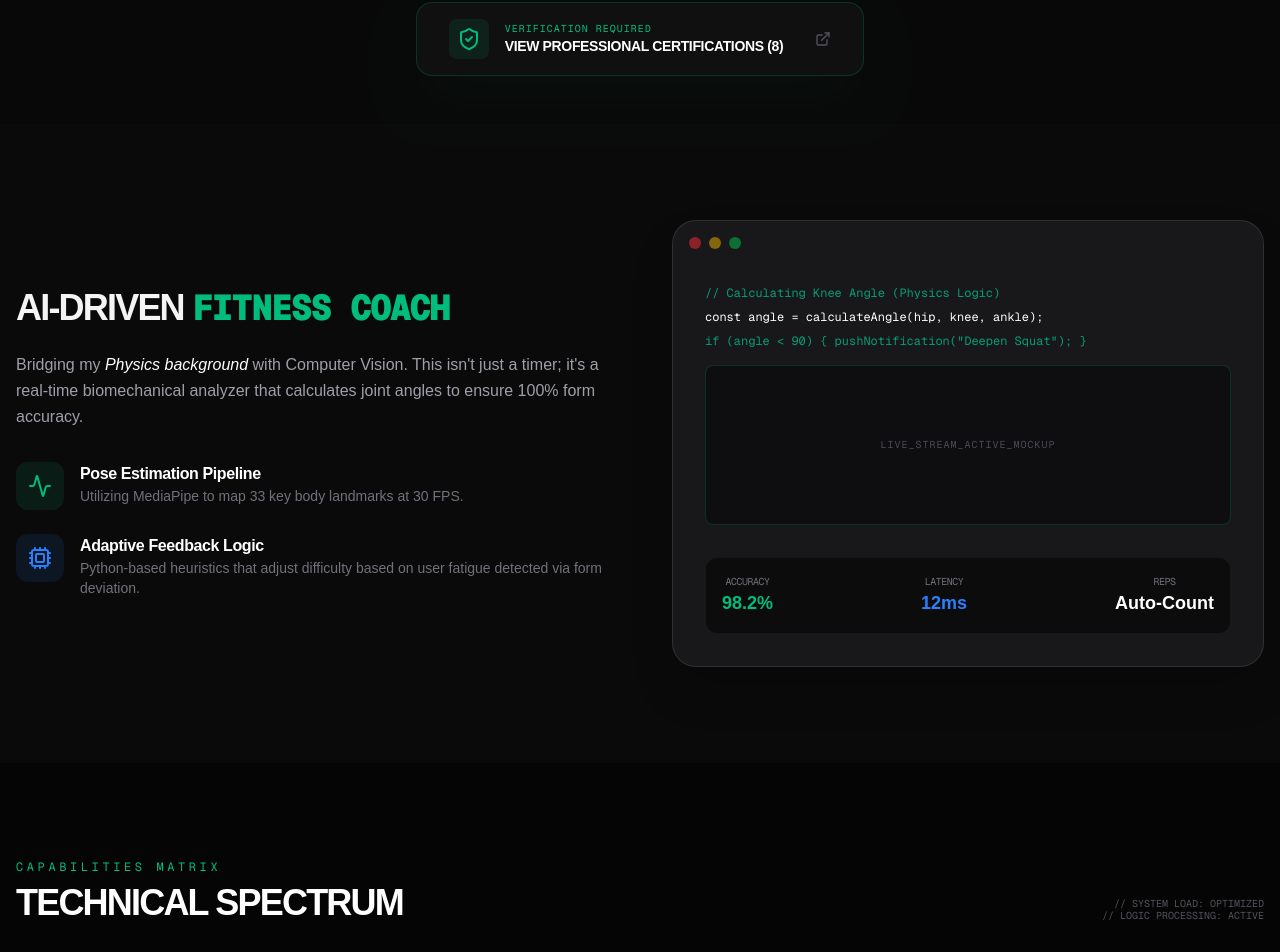
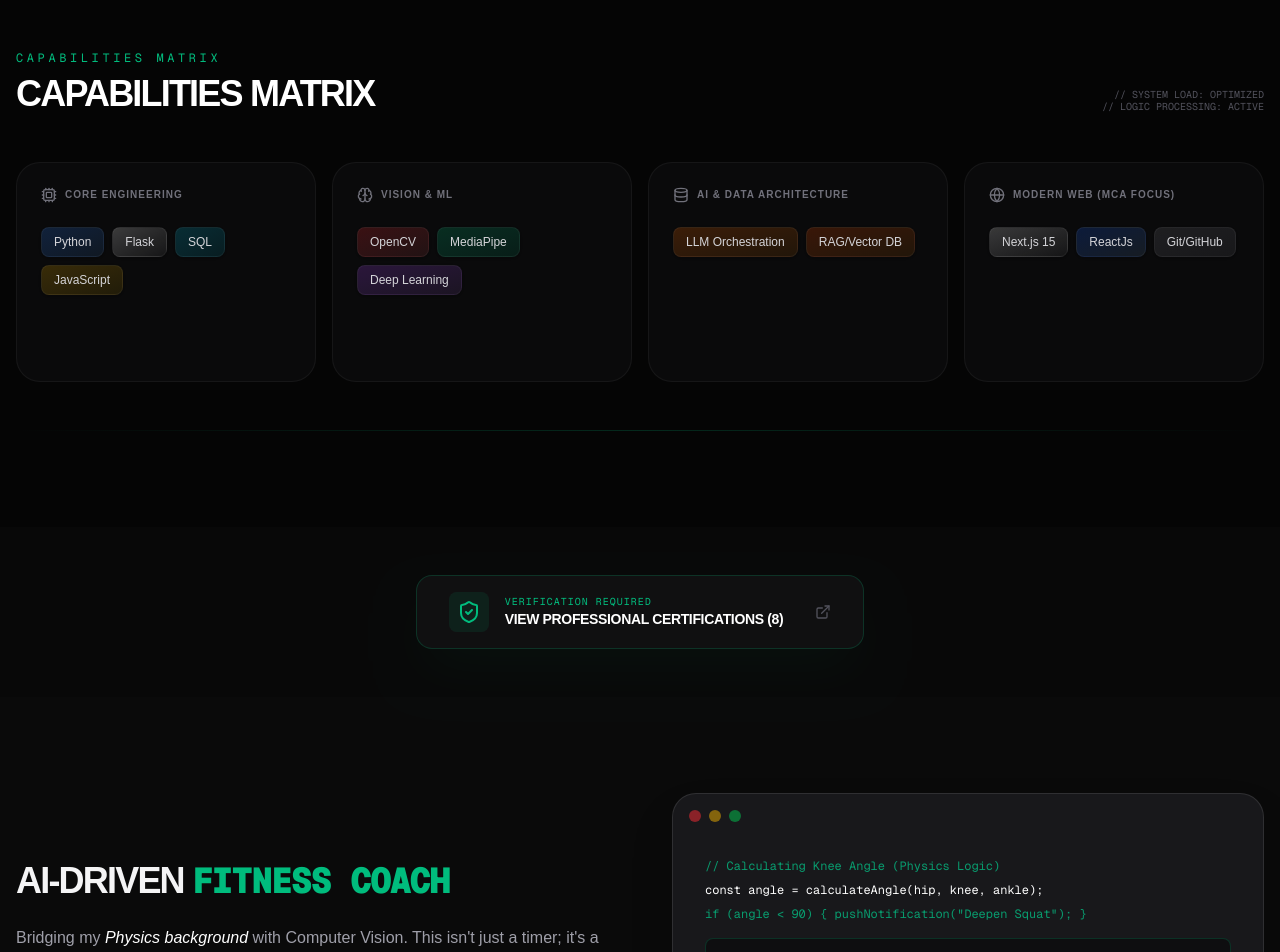
Before and after one commit to pavanpavumg/PavanmgAI, a Next.js app: page / in a window 1280 px wide. Shown: the part 1932-2884 px from the top of the page. Built offline with nearby package versions, Linux system fonts and the light colour scheme.

Commit message:
style: reorder sections and rename Technical Spectrum to Capabilities Matrix

```diff
--- a/src/app/page.tsx
+++ b/src/app/page.tsx
@@ -5,7 +5,7 @@ import ProjectCaseStudy from "@/components/ProjectCaseStudy";
 import AboutMe from "@/components/AboutMe";
 import Experience from "@/components/Experience";
 import Certifications from "@/components/Certifications";
-import { BrainCircuit, Atom, MonitorSmartphone, Terminal } from "lucide-react";
+import { BrainCircuit, MonitorSmartphone, Terminal } from "lucide-react";
 
 export default function Home() {
   return (
@@ -31,14 +31,14 @@ export default function Home() {
       {/* 3. Experience Section */}
       <Experience />
 
-      {/* 4. Certifications Section */}
+      {/* 4. Capabilities Matrix (Skills) - Now following Experience */}
+      <PhysicsSkills />
+
+      {/* 5. Certifications Section (Modal Trigger) */}
       <Certifications />
 
-      {/* 5. Flagship Project Focus (The Impressor) */}
+      {/* 6. Flagship Project Focus (The Impressor) */}
       <ProjectCaseStudy />
-
-      {/* 6. Technical Spectrum (Capabilities Matrix) */}
-      <PhysicsSkills />
 
       {/* 7. Other Projects Grid */}
       <section className="py-20 bg-black/50">
--- a/src/components/PhysicsSkills.tsx
+++ b/src/components/PhysicsSkills.tsx
@@ -49,7 +49,7 @@ export default function PhysicsSkills() {
         <div className="flex flex-col md:flex-row justify-between items-end mb-12 gap-4">
           <div>
             <p className="text-emerald-500 font-mono text-xs tracking-[0.3em] mb-2 uppercase">Capabilities Matrix</p>
-            <h2 className="text-4xl font-black tracking-tighter text-white">TECHNICAL SPECTRUM</h2>
+            <h2 className="text-4xl font-black tracking-tighter text-white">CAPABILITIES MATRIX</h2>
           </div>
           <div className="text-right hidden md:block">
             <p className="text-zinc-600 text-[10px] font-mono leading-tight uppercase">
```
